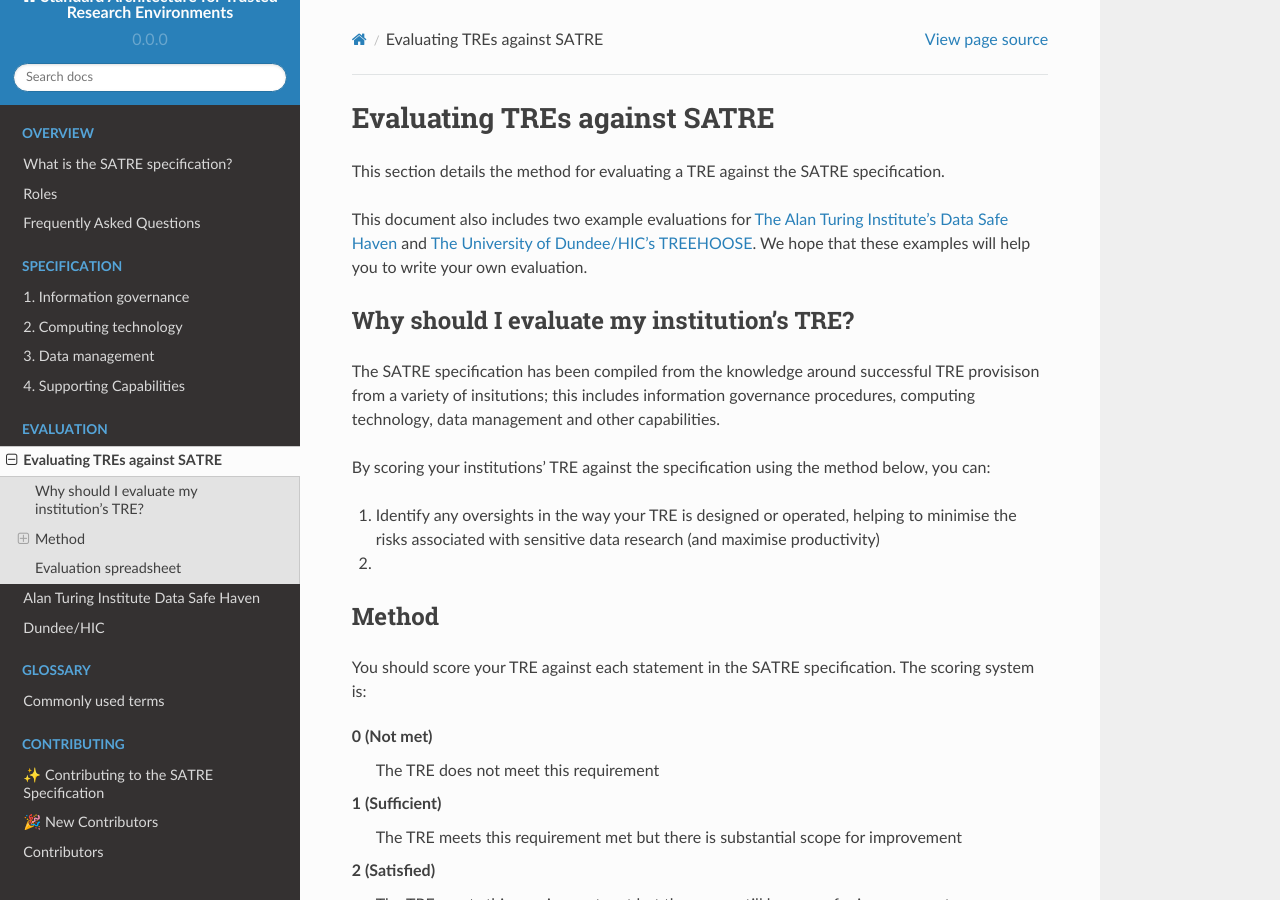
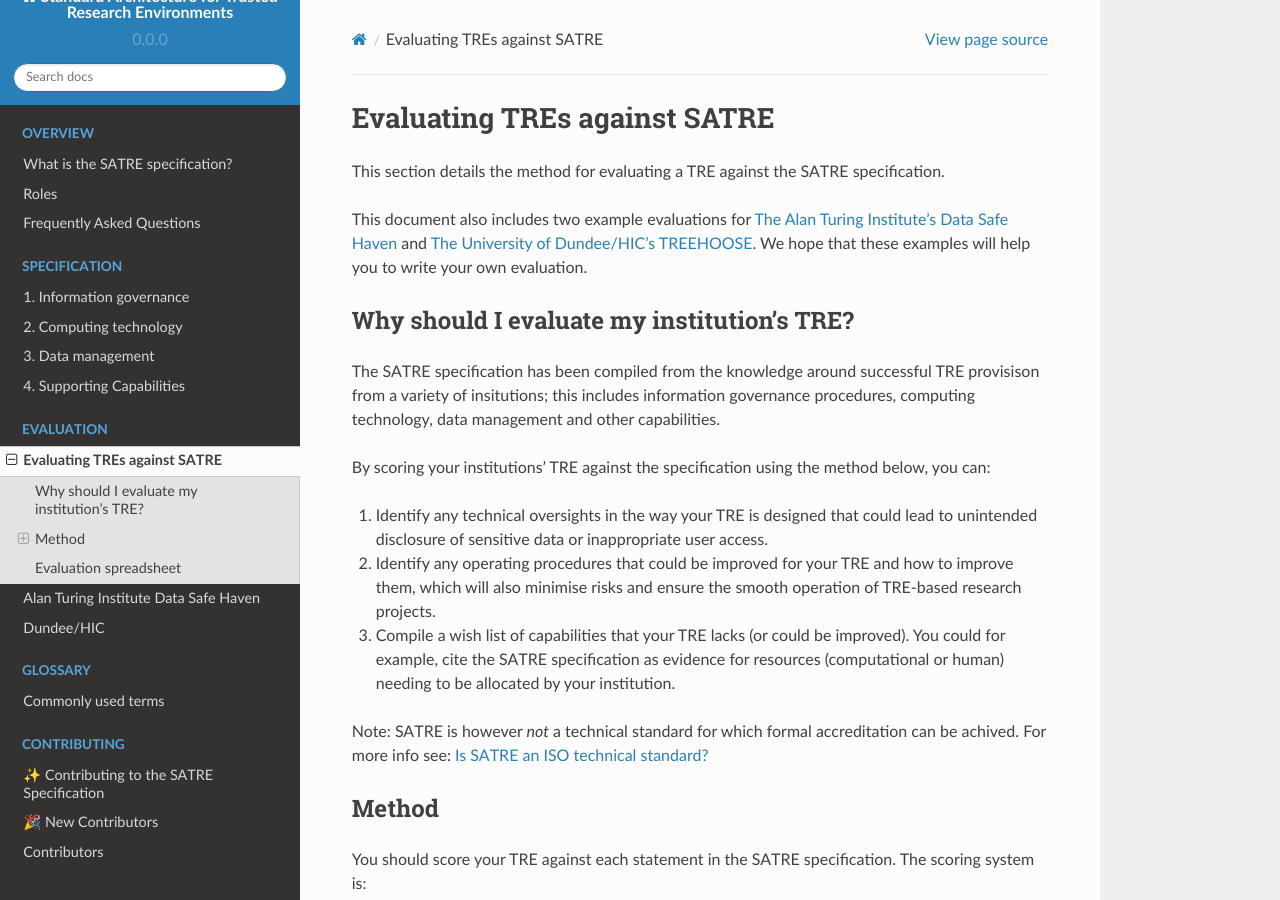
Before and after one commit to sa-tre/satre-specification, a Sphinx documentation site: the page built from docs/source/evaluation.md, in a window 1280 px wide and 900 px high. Built offline with Sphinx 7.4.7 and the Read the Docs theme 2.0.0, drawn with Linux system fonts in a browser that asks for light colours.

Commit message:
why evaluate?

```diff
--- a/docs/source/evaluation.md
+++ b/docs/source/evaluation.md
@@ -15,8 +15,11 @@ The SATRE specification has been compiled from the knowledge around successful T
 
 By scoring your institutions' TRE against the specification using the method below, you can:
 
-1. Identify any oversights in the way your TRE is designed or operated, helping to minimise the risks associated with sensitive data research (and maximise productivity)
-2.
+1. Identify any technical oversights in the way your TRE is designed that could lead to unintended disclosure of sensitive data or inappropriate user access.
+2. Identify any operating procedures that could be improved for your TRE and how to improve them, which will also minimise risks and ensure the smooth operation of TRE-based research projects.
+3. Compile a wish list of capabilities that your TRE lacks (or could be improved). You could for example, cite the SATRE specification as evidence for resources (computational or human) needing to be allocated by your institution.
+
+Note: SATRE is however *not* a technical standard for which formal accreditation can be achived. For more info see: {ref}`is_standard`
 
 ## Method
 
```
